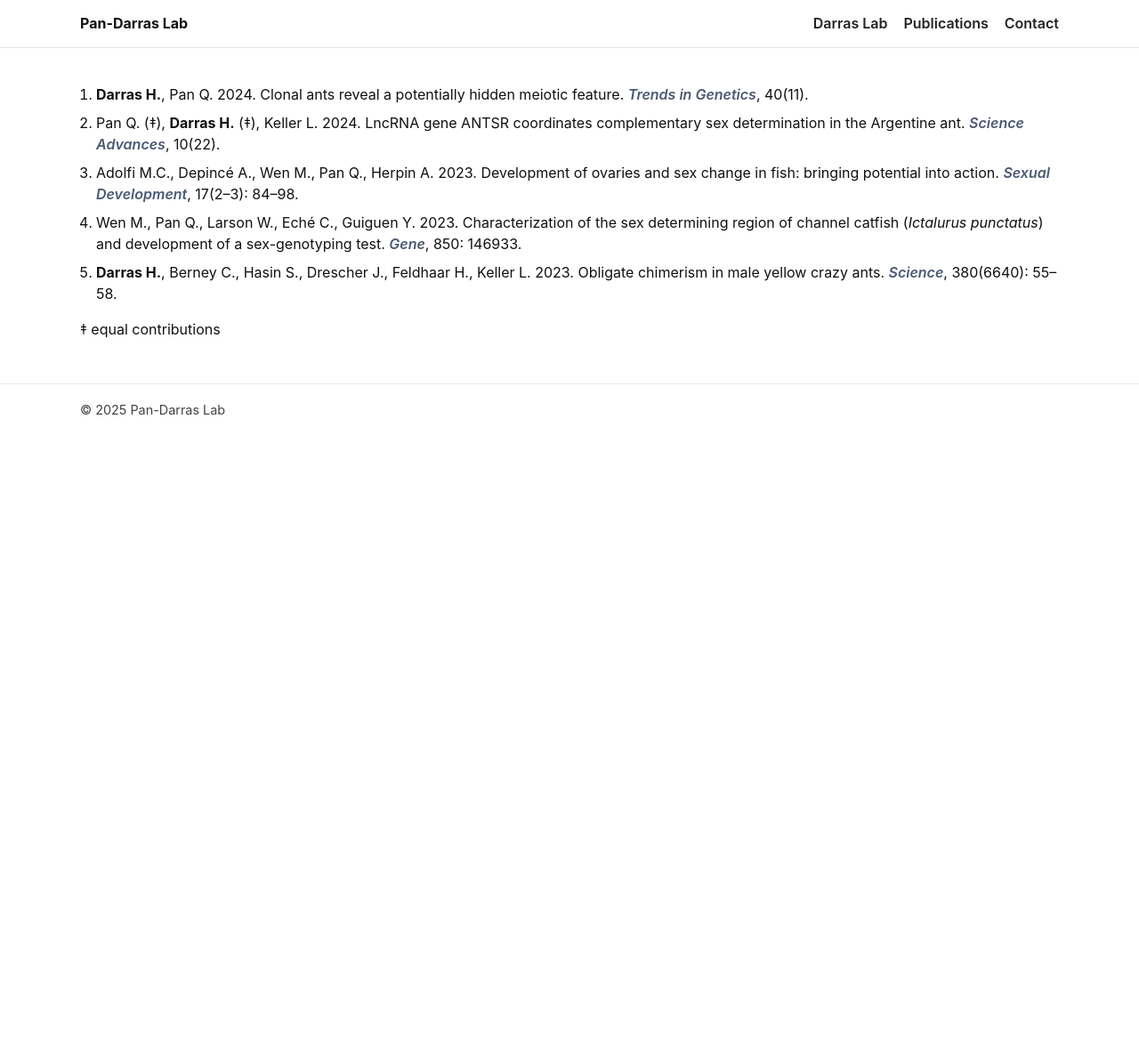
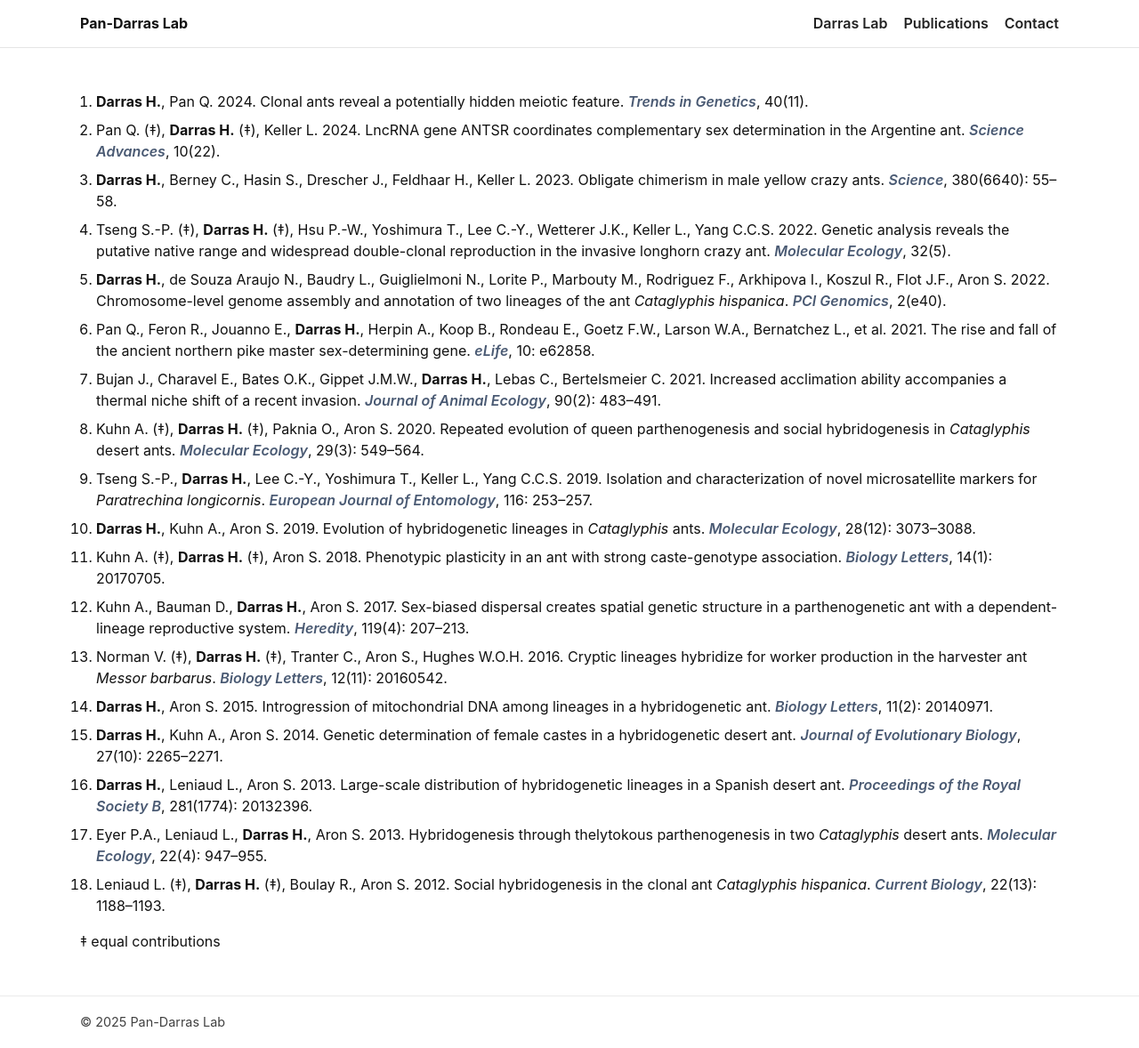
Before and after one commit to lab-darras/lab-darras.github.io, a Jekyll site: the page built from publications.md, in a window 1280 px wide and 1178 px high. Shown: the whole window at 89% size. Built offline with Jekyll 4.4.1, drawn with Linux system fonts in a browser that asks for light colours.

Commit message:
Update publications.md

```diff
--- a/publications.md
+++ b/publications.md
@@ -5,7 +5,7 @@ permalink: /publications/
 ---
 
 <style>
-/* Journal style (muted blue-grey) */
+/* Journal style: muted blue-grey */
 .pub-journal{
   color:#4a5a73;
   font-weight:600;
@@ -14,7 +14,7 @@ permalink: /publications/
 
 /* Layout */
 .pubs{
-  margin-top:40px;   /* ← this adds the air you want */
+  margin-top:48px;   /* extra air below title */
   padding-left:18px;
 }
 .pubs li{
@@ -25,11 +25,40 @@ permalink: /publications/
 
 <ol class="pubs">
   <li><strong>Darras H.</strong>, Pan Q. 2024. Clonal ants reveal a potentially hidden meiotic feature. <span class="pub-journal">Trends in Genetics</span>, 40(11).</li>
+
   <li>Pan Q. (‡), <strong>Darras H.</strong> (‡), Keller L. 2024. LncRNA gene ANTSR coordinates complementary sex determination in the Argentine ant. <span class="pub-journal">Science Advances</span>, 10(22).</li>
-  <li>Adolfi M.C., Depincé A., Wen M., Pan Q., Herpin A. 2023. Development of ovaries and sex change in fish: bringing potential into action. <span class="pub-journal">Sexual Development</span>, 17(2–3): 84–98.</li>
-  <li>Wen M., Pan Q., Larson W., Eché C., Guiguen Y. 2023. Characterization of the sex determining region of channel catfish (<em>Ictalurus punctatus</em>) and development of a sex-genotyping test. <span class="pub-journal">Gene</span>, 850: 146933.</li>
+
   <li><strong>Darras H.</strong>, Berney C., Hasin S., Drescher J., Feldhaar H., Keller L. 2023. Obligate chimerism in male yellow crazy ants. <span class="pub-journal">Science</span>, 380(6640): 55–58.</li>
-  <!-- rest unchanged -->
+
+  <li>Tseng S.-P. (‡), <strong>Darras H.</strong> (‡), Hsu P.-W., Yoshimura T., Lee C.-Y., Wetterer J.K., Keller L., Yang C.C.S. 2022. Genetic analysis reveals the putative native range and widespread double-clonal reproduction in the invasive longhorn crazy ant. <span class="pub-journal">Molecular Ecology</span>, 32(5).</li>
+
+  <li><strong>Darras H.</strong>, de Souza Araujo N., Baudry L., Guiglielmoni N., Lorite P., Marbouty M., Rodriguez F., Arkhipova I., Koszul R., Flot J.F., Aron S. 2022. Chromosome-level genome assembly and annotation of two lineages of the ant <em>Cataglyphis hispanica</em>. <span class="pub-journal">PCI Genomics</span>, 2(e40).</li>
+
+  <li>Pan Q., Feron R., Jouanno E., <strong>Darras H.</strong>, Herpin A., Koop B., Rondeau E., Goetz F.W., Larson W.A., Bernatchez L., et al. 2021. The rise and fall of the ancient northern pike master sex-determining gene. <span class="pub-journal">eLife</span>, 10: e62858.</li>
+
+  <li>Bujan J., Charavel E., Bates O.K., Gippet J.M.W., <strong>Darras H.</strong>, Lebas C., Bertelsmeier C. 2021. Increased acclimation ability accompanies a thermal niche shift of a recent invasion. <span class="pub-journal">Journal of Animal Ecology</span>, 90(2): 483–491.</li>
+
+  <li>Kuhn A. (‡), <strong>Darras H.</strong> (‡), Paknia O., Aron S. 2020. Repeated evolution of queen parthenogenesis and social hybridogenesis in <em>Cataglyphis</em> desert ants. <span class="pub-journal">Molecular Ecology</span>, 29(3): 549–564.</li>
+
+  <li>Tseng S.-P., <strong>Darras H.</strong>, Lee C.-Y., Yoshimura T., Keller L., Yang C.C.S. 2019. Isolation and characterization of novel microsatellite markers for <em>Paratrechina longicornis</em>. <span class="pub-journal">European Journal of Entomology</span>, 116: 253–257.</li>
+
+  <li><strong>Darras H.</strong>, Kuhn A., Aron S. 2019. Evolution of hybridogenetic lineages in <em>Cataglyphis</em> ants. <span class="pub-journal">Molecular Ecology</span>, 28(12): 3073–3088.</li>
+
+  <li>Kuhn A. (‡), <strong>Darras H.</strong> (‡), Aron S. 2018. Phenotypic plasticity in an ant with strong caste-genotype association. <span class="pub-journal">Biology Letters</span>, 14(1): 20170705.</li>
+
+  <li>Kuhn A., Bauman D., <strong>Darras H.</strong>, Aron S. 2017. Sex-biased dispersal creates spatial genetic structure in a parthenogenetic ant with a dependent-lineage reproductive system. <span class="pub-journal">Heredity</span>, 119(4): 207–213.</li>
+
+  <li>Norman V. (‡), <strong>Darras H.</strong> (‡), Tranter C., Aron S., Hughes W.O.H. 2016. Cryptic lineages hybridize for worker production in the harvester ant <em>Messor barbarus</em>. <span class="pub-journal">Biology Letters</span>, 12(11): 20160542.</li>
+
+  <li><strong>Darras H.</strong>, Aron S. 2015. Introgression of mitochondrial DNA among lineages in a hybridogenetic ant. <span class="pub-journal">Biology Letters</span>, 11(2): 20140971.</li>
+
+  <li><strong>Darras H.</strong>, Kuhn A., Aron S. 2014. Genetic determination of female castes in a hybridogenetic desert ant. <span class="pub-journal">Journal of Evolutionary Biology</span>, 27(10): 2265–2271.</li>
+
+  <li><strong>Darras H.</strong>, Leniaud L., Aron S. 2013. Large-scale distribution of hybridogenetic lineages in a Spanish desert ant. <span class="pub-journal">Proceedings of the Royal Society B</span>, 281(1774): 20132396.</li>
+
+  <li>Eyer P.A., Leniaud L., <strong>Darras H.</strong>, Aron S. 2013. Hybridogenesis through thelytokous parthenogenesis in two <em>Cataglyphis</em> desert ants. <span class="pub-journal">Molecular Ecology</span>, 22(4): 947–955.</li>
+
+  <li>Leniaud L. (‡), <strong>Darras H.</strong> (‡), Boulay R., Aron S. 2012. Social hybridogenesis in the clonal ant <em>Cataglyphis hispanica</em>. <span class="pub-journal">Current Biology</span>, 22(13): 1188–1193.</li>
 </ol>
 
 <p class="muted">‡ equal contributions</p>
```
